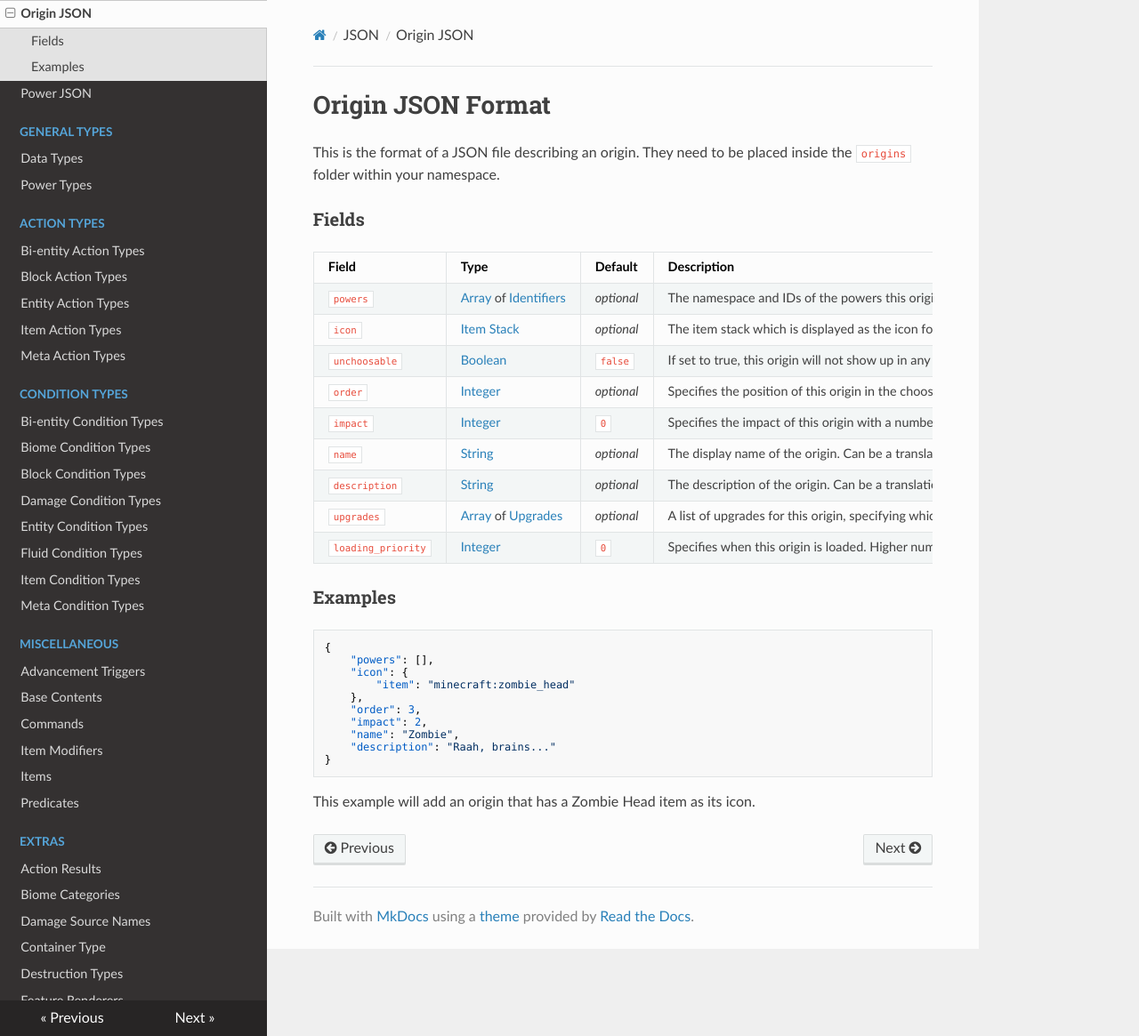
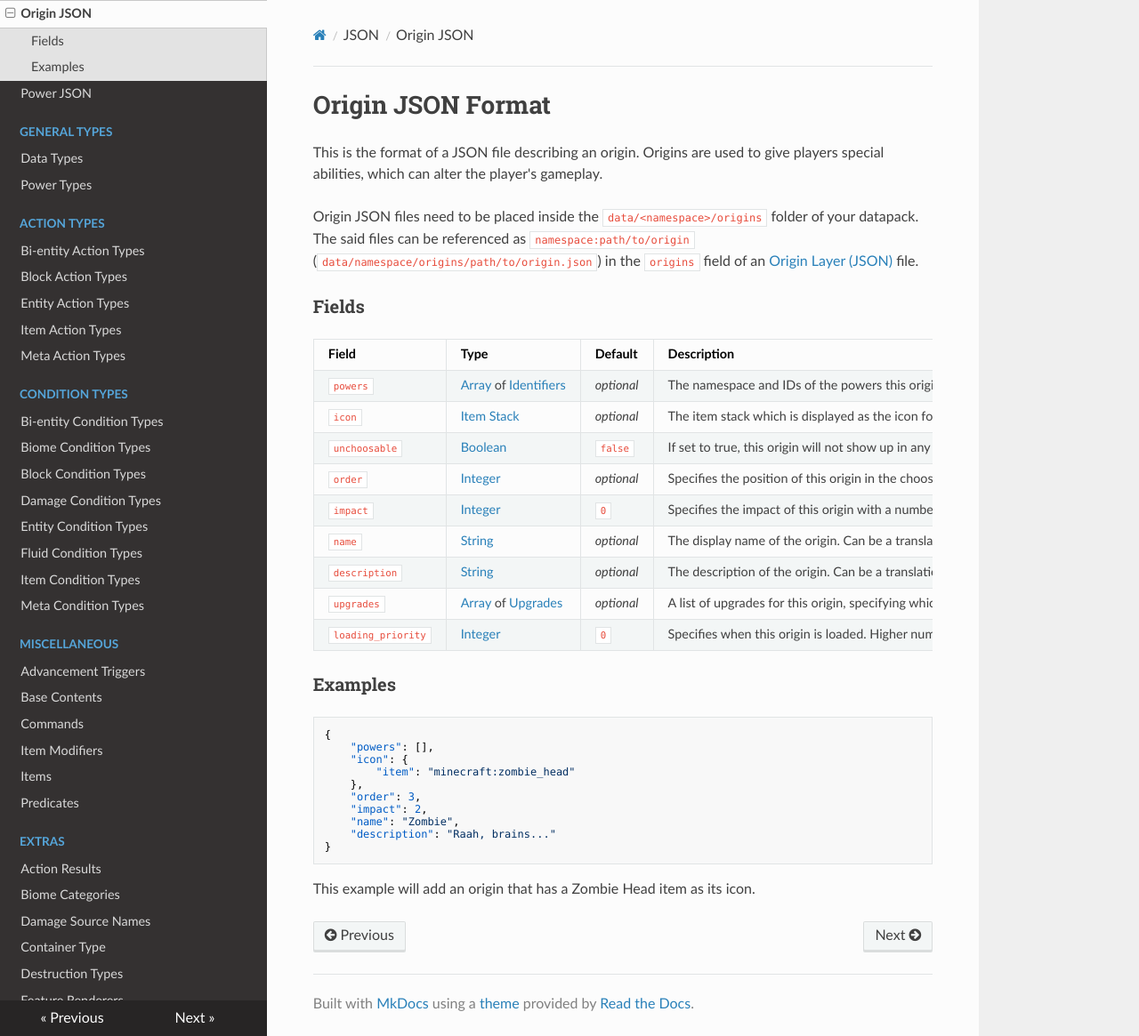
Before and after one commit to apace100/origins-docs, an MkDocs documentation site: the page built from docs/json/origin.md, in a window 1280 px wide and 1165 px high. Shown: the whole window at 89% size. Built offline with MkDocs 1.6.1, drawn with Linux system fonts in a browser that asks for light colours; nearby versions of some CDN libraries.

Commit message:
Updated `origin.json` (JSON Format)

```diff
--- a/docs/json/origin.md
+++ b/docs/json/origin.md
@@ -5,7 +5,9 @@ date: 2021-04-05
 
 # Origin JSON Format
 
-This is the format of a JSON file describing an origin. They need to be placed inside the `origins` folder within your namespace.
+This is the format of a JSON file describing an origin. Origins are used to give players special abilities, which can alter the player's gameplay.
+
+Origin JSON files need to be placed inside the `data/<namespace>/origins` folder of your datapack. The said files can be referenced as `namespace:path/to/origin` (`data/namespace/origins/path/to/origin.json`) in the `origins` field of an [Origin Layer (JSON)](origin_layer.md) file.
 
 
 ### Fields
```
